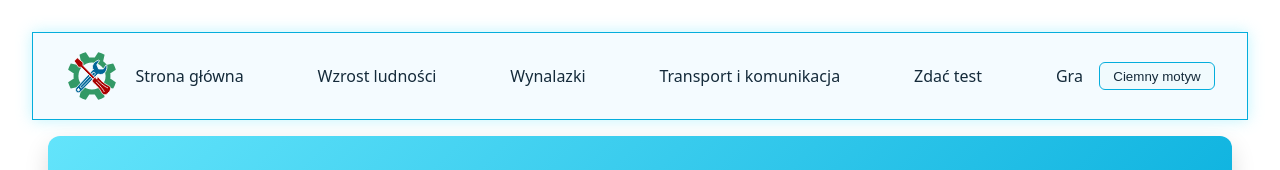
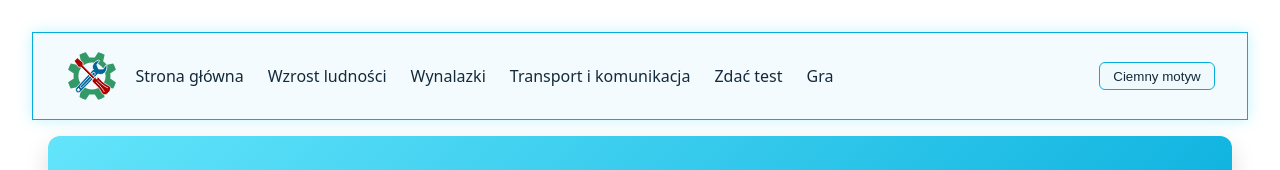
Before and after one commit to IlliaVolobuev/Historia-XVIII-Project, a React (Vite) app: page / in a window 1280 px wide. Shown: the top 170 px of the page. Built offline with nearby package versions, Linux system fonts and the light colour scheme.

Commit message:
переделат отступы Header

```diff
--- a/src/components/Header/Header.css
+++ b/src/components/Header/Header.css
@@ -1,15 +1,18 @@
 .header-card {
   display: flex;
   flex-wrap: wrap; /* позволяет переносить элементы на новую строку */
-  justify-content: space-around;
+  justify-content: center;
   padding: 1rem 2rem;
   align-items: center;
   gap: 1rem;
 }
 .header-card nav {
   display: flex;
-  justify-content: space-between;
+  justify-content: flex-start;
   flex-wrap: wrap; /* ссылки могут переноситься */
   gap: 1.5rem;
   flex-grow: 1; /* чтобы занимать доступное место */
 }
+.theme-toggle {
+  margin-left: auto; /* отодвигаем кнопку вправо */
+}
```
